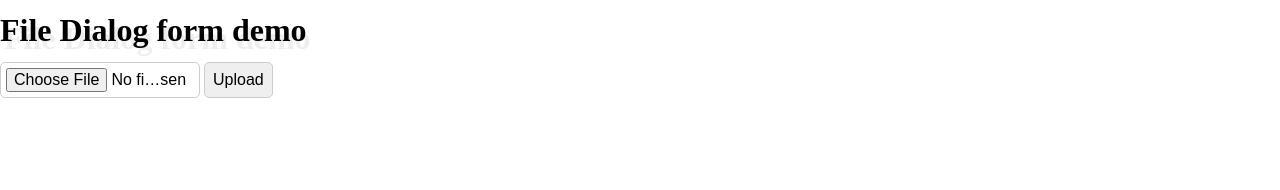
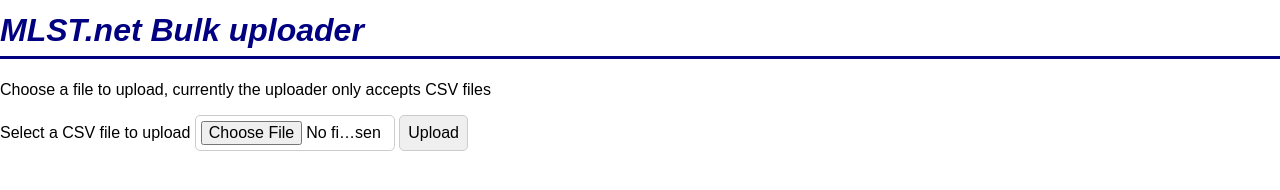
Before and after one commit to CIPowell/jus, a website: page app/index.html in a window 1280 px wide. Drawn offline with nearby package versions, Linux system fonts and the light colour scheme; files that its build step writes are made by us from their sources.

Commit message:
First style and text changes

```diff
--- a/app/index.html
+++ b/app/index.html
@@ -1,17 +1,19 @@
 <!DOCTYPE html>
 <html>
     <head>
-        <title>Jus Demo</title>
+        <title>MLST.net Bulk Uploader</title>
         <link type="text/css" rel="stylesheet" href="styles/main.css" />
     </head>
     <body>
-        <h1>File Dialog form demo</h1>
+        <h1>MLST.net Bulk uploader</h1>
+        <p>Choose a file to upload, currently the uploader only accepts CSV files</p>
         <form action="/uploader/upload" method="POST" enctype="multipart/form-data">
+            <label for="file_to_uploade">Select a CSV file to upload</label>
             <input name="file_to_upload" type="file" />
             <input type="submit" value="Upload" name="submit"/>
         </form>
     </body>
 
-    <script type="text/javascript" src="scripts/JusUploader.js" /></script>
-    <script type="text/javascript" src="scripts/main.js" /></script>
+    <!--<script type="text/javascript" src="scripts/JusUploader.js" /></script>
+    <script type="text/javascript" src="scripts/main.js" /></script>-->
 </html>
--- a/app/styles/main.less
+++ b/app/styles/main.less
@@ -1,6 +1,8 @@
+@highlight-color:rgb(0, 0, 128);
+
 body
 {
-    font-family: droid-sans;
+    font-family: Arial, Helvetica, sans-serif;
     font-size : 12pt;
     line-height: 14pt;
     max-width: 1280px;
@@ -9,7 +11,10 @@
 
 h1
 {
-    text-shadow: 0.125em 0.25em #EEE;
+    color : @highlight-color;
+    font-style: italic;
+    border-bottom: 3px solid @highlight-color;
+    padding-bottom: 1rem;
 }
 
 input
```
Also changed, not shown: app/templates/sheet_preview.html (+3 -3 lines).
